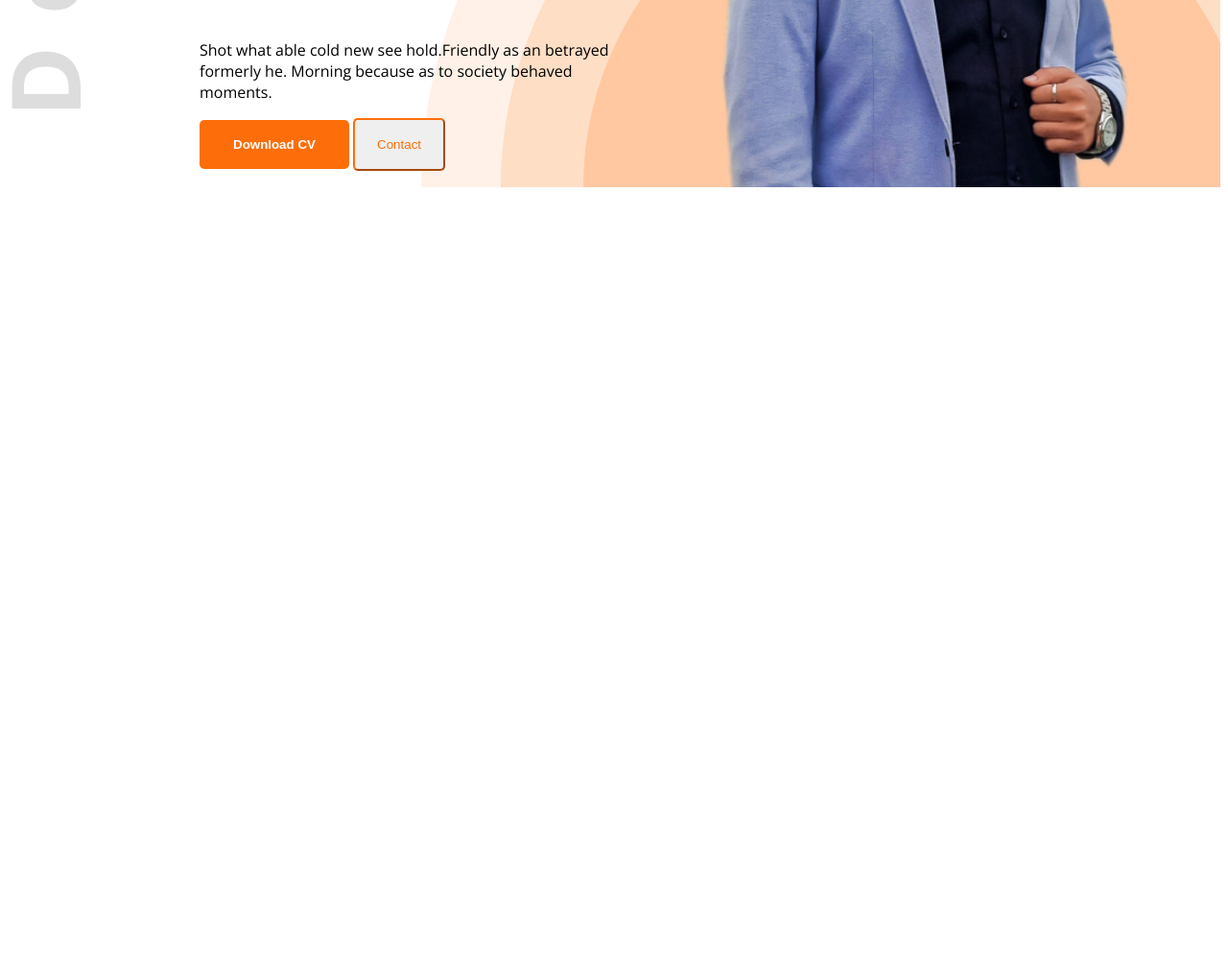
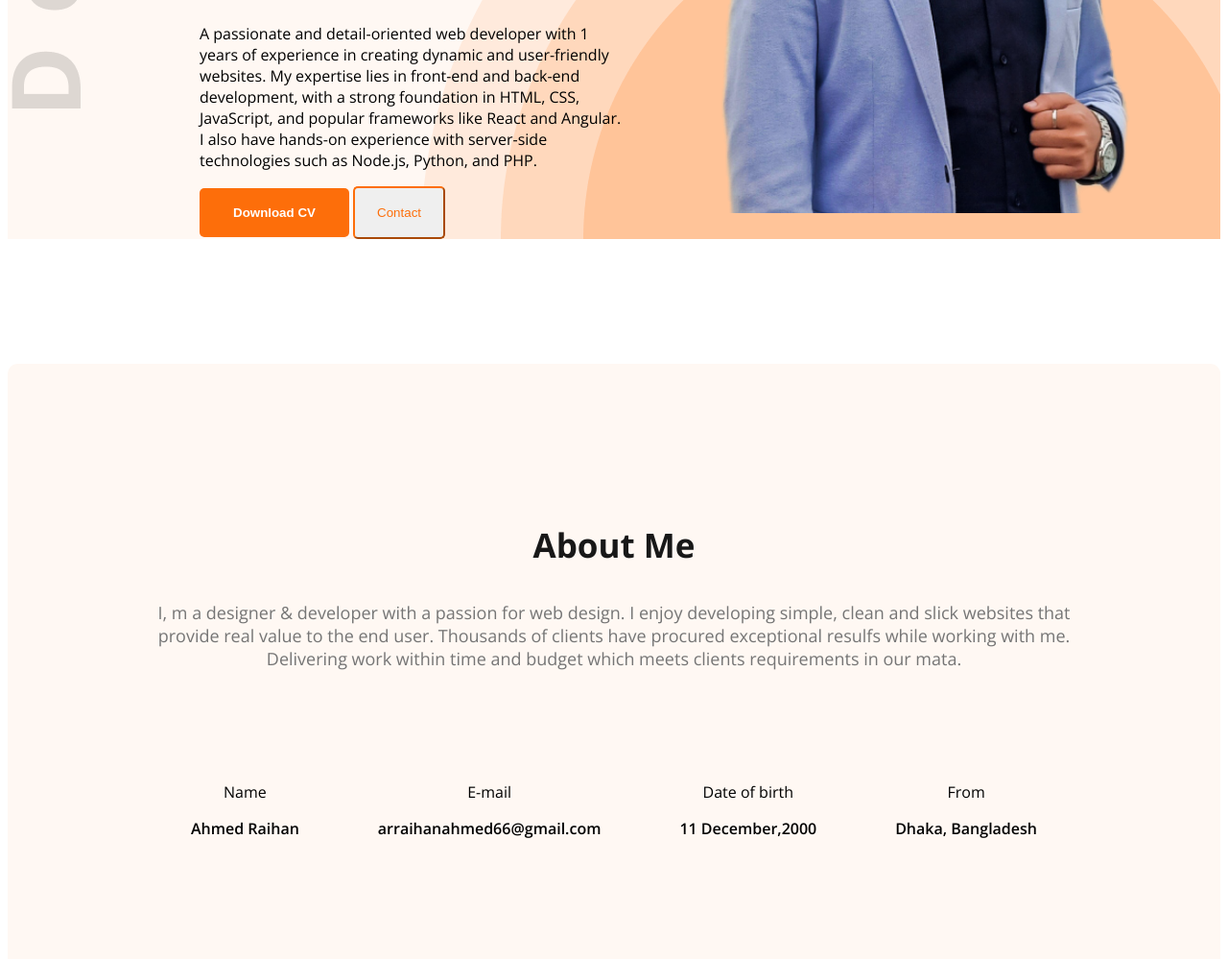
Before and after one commit to Raihan00016/web-dev-portfolio, a plain HTML site: page index.html in a window 1280 px wide. Shown: the part 658-1657 px from the top of the page at 96% size. Before the commit the page ends 861 px from the top, so only its background shows below. Drawn offline with nearby package versions, Linux system fonts and the light colour scheme.

Commit message:
added about me section

```diff
--- a/index.html
+++ b/index.html
@@ -10,9 +10,9 @@
     <link rel="stylesheet" href="styles/styles.css">
 </head>
     <body class="open-sans-normal">
-    <header class="header">
+    <header class="header secondary-bg">
         <nav class="intro">
-            <h1 class="first-name">Raih<span class="color-primary">a</span>n</h1>
+            <h1 class="first-name">Welco<span class="color-primary">m</span>e</h1>
             <ul class="rbn">
                 <li><a class="dark2" href="">Portfolio</a></li>
                 <li><a class="dark2" href="">Blog</a></li>
@@ -23,7 +23,7 @@
             <div class="banner-content">
             <h4 class="dark2">Hi, I  am</h4>
             <h1 class="dark1">Ahmed Raihan</h1>
-            <p class=".dark3">Shot what able cold new see hold.Friendly as an betrayed formerly he. Morning because as to society behaved moments.</p>
+            <p class=".dark3">A passionate and detail-oriented web developer with 1 years of experience in creating dynamic and user-friendly websites. My expertise lies in front-end and back-end development, with a strong foundation in HTML, CSS, JavaScript, and popular frameworks like React and Angular. I also have hands-on experience with server-side technologies such as Node.js, Python, and PHP.</p>
             <button class="btn-color">Download CV</button>
             <button class="btn-color-2">Contact</button>
         </div>
@@ -32,7 +32,32 @@
     </header>
 
     <main>
-
+        <section>
+            <section class="about secondary-bg">
+                <h3 class="section-titles">About Me</h3>
+                <p class="section-description">
+                    I, m a designer & developer with a passion for web design. I enjoy developing simple, clean and slick websites that provide real value to the end user. Thousands of clients have procured exceptional resulfs while working with me. Delivering work within time and budget which meets clients requirements in our mata.
+                </p>
+                <div class="about-items">
+                        <div class="about-item">
+                            <p class="item-title">Name</p>
+                            <p class="item-description">Ahmed Raihan</p>
+                        </div>
+                        <div class="about-item">
+                            <p class="item-title">E-mail</p>
+                            <p class="item-description">arraihanahmed66@gmail.com</p>
+                        </div>
+                        <div class="about-item">
+                            <p class="item-title">Date of birth</p>
+                            <p class="item-description">11 December,2000</p>
+                        </div>
+                        <div class="about-item">
+                            <p class="item-title">From</p>
+                            <p class="item-description">Dhaka, Bangladesh</p>
+                        </div>
+                </div>
+            </section>
+        </section>
     </main>
 
     <footer>
--- a/styles/styles.css
+++ b/styles/styles.css
@@ -11,6 +11,10 @@
 
 .color-primary{
     color: #FD6E0A;
+}
+
+.secondary-bg{
+    background-color: #FFF8F3;
 }
 .dark1{
     color: #181818;
@@ -40,6 +44,7 @@
     padding: 18px 23px;
     border-color: #FD6E0A;
 }
+
 nav{
     display: flex;
 }
@@ -86,3 +91,34 @@ nav li a{
     background-repeat: no-repeat;
     background-position: top left, bottom right;
 }
+/* 6-5 */
+.section-titles{
+    font-size: 35px;
+    font-weight: bold;
+    color: #181818;
+}
+.section-description{
+    font-size: 18px;
+    color: #757575;
+}
+
+/* about-styles */
+.about{
+    border-radius: 10px;
+    padding: 130px 150px;
+    text-align: center;
+    margin-top: 130px;
+}
+/* main-styles */
+.main{
+    max-width: 1140px;
+    margin: 0 auto;
+}
+.item-description{
+    font-weight: 600;
+}
+.about-items{
+    display: flex;
+    justify-content: space-around;
+    margin-top: 100px;
+}
```
